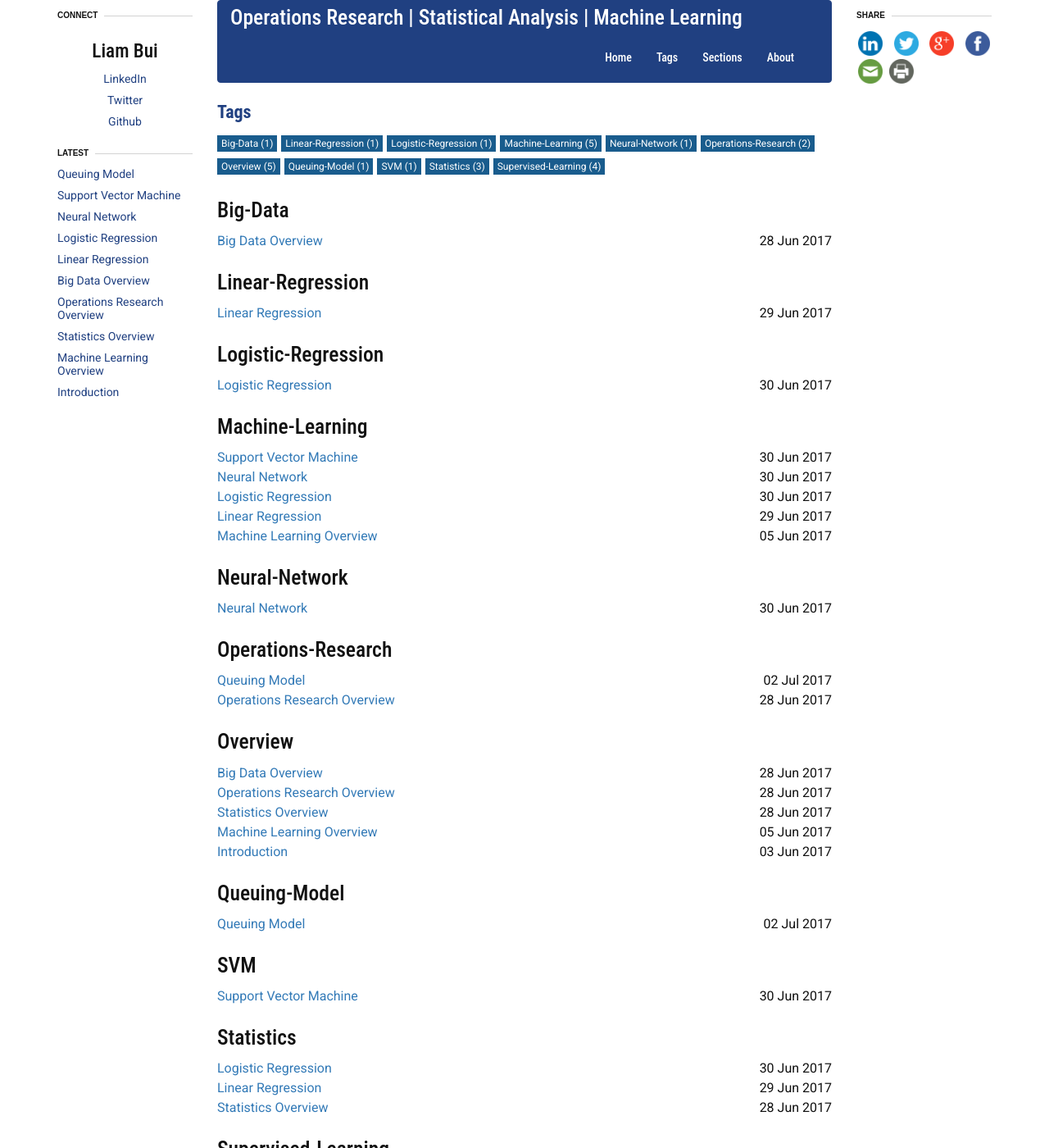
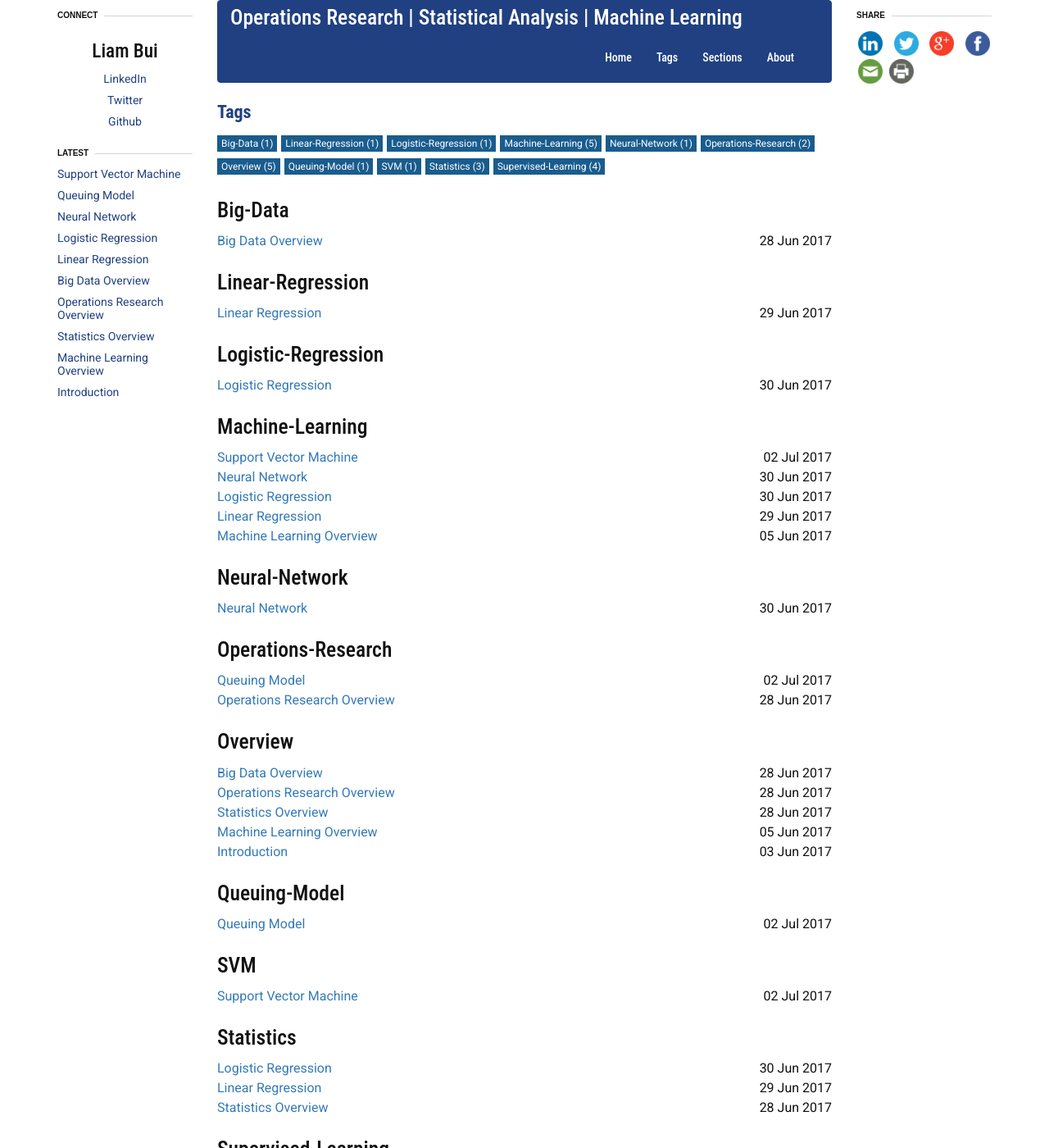
Before and after one commit to liambll/blog-archive, a Jekyll site: the page built from tags.md, in a window 1280 px wide and 1400 px high. Shown: the whole window at 82% size. Built offline with Jekyll 4.4.1, drawn with Linux system fonts in a browser that asks for light colours; nearby versions of some CDN libraries; some of the changed text lies outside the part shown.

Commit message:
Update and rename 2017-06-30-svm.markdown to 2017-07-02-svm.markdown

```diff
--- a/_posts/2017-06-30-svm.markdown
+++ b/_posts/2017-07-02-svm.markdown
@@ -3,7 +3,7 @@ layout: post
 comments: true
 title:  "Support Vector Machine"
 title2:  "Support Vector Machine"
-date:   2017-06-30 17:22:00
+date:   2017-07-02 17:22:00
 permalink: /svm/
 mathjax: true
 tags: Machine-Learning SVM Supervised-Learning
```
